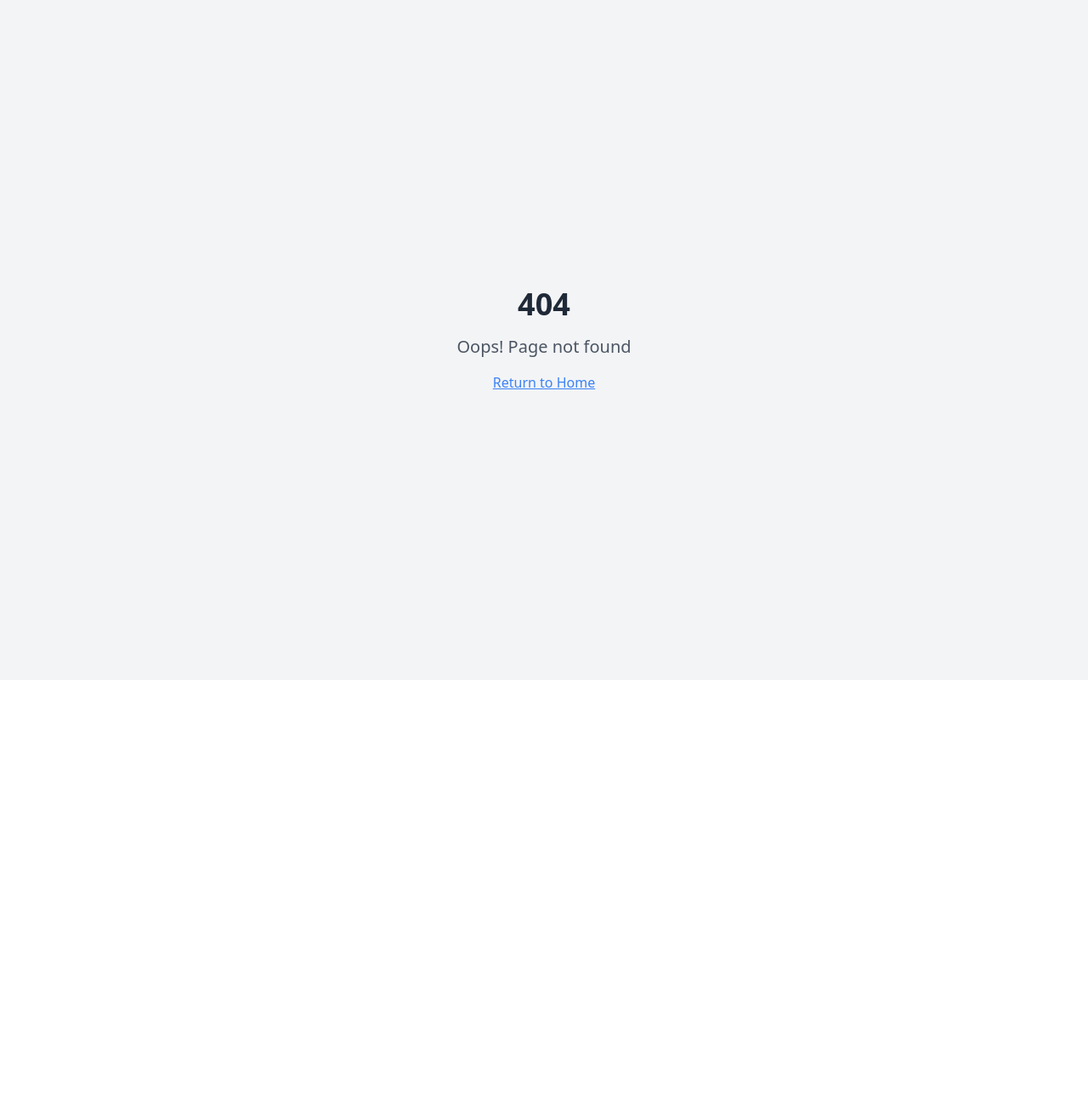
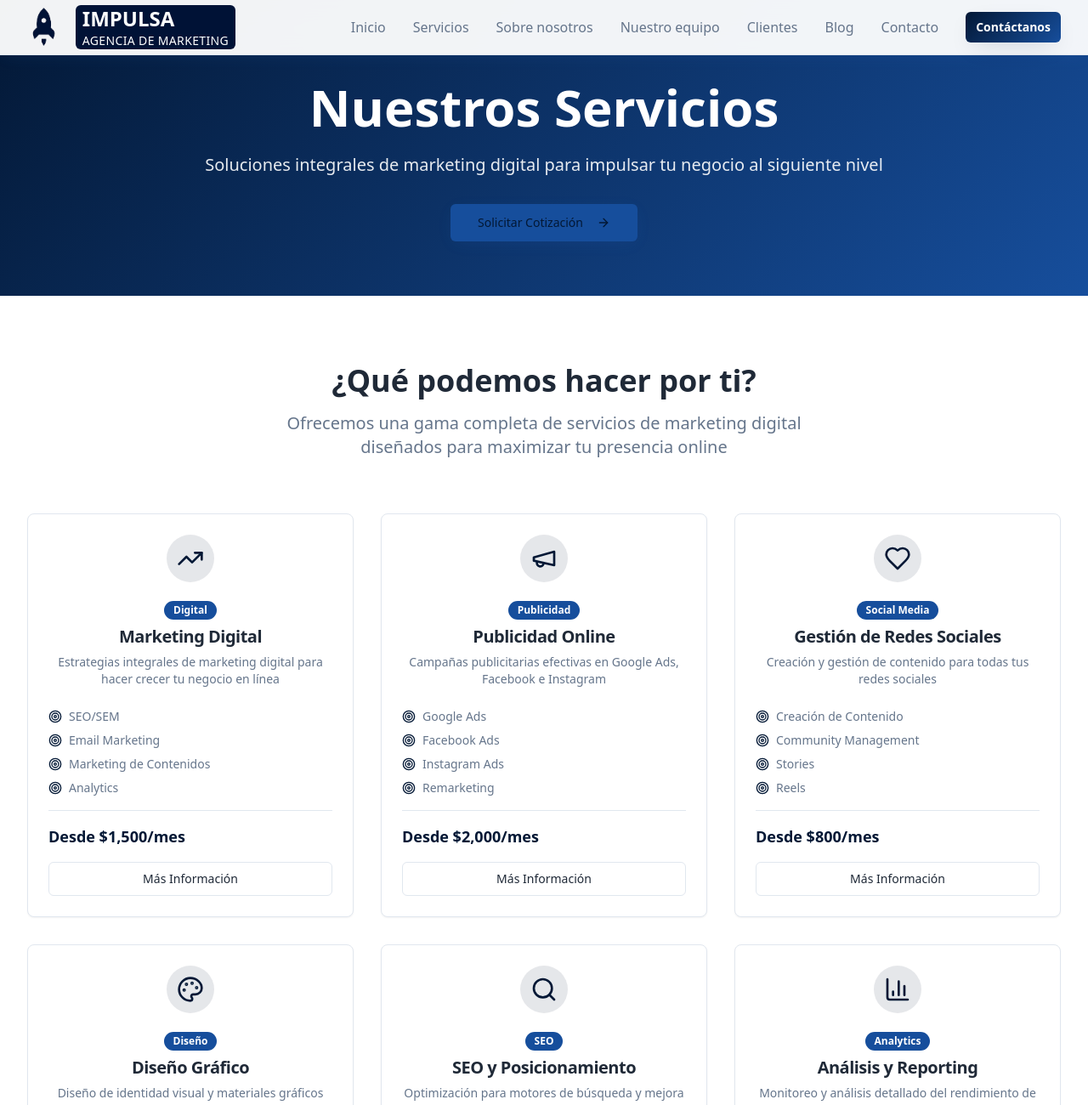
Before and after one commit to uzuma-dev/impulsa-digital, a React (Vite) app: page /servicios in a window 1280 px wide. Before the commit this address had no page. Shown: the top 1300 px of the page at 85% size. Before the commit the page ends 800 px from the top, so only its background shows below. Built offline with nearby package versions, Linux system fonts and the light colour scheme.

Commit message:
feat: Add Services Page
Create a new page to showcase services, including example services like marketing and advertising.

```diff
--- a/src/App.tsx
+++ b/src/App.tsx
@@ -4,6 +4,7 @@ import { TooltipProvider } from "@/components/ui/tooltip";
 import { QueryClient, QueryClientProvider } from "@tanstack/react-query";
 import { BrowserRouter, Routes, Route } from "react-router-dom";
 import Index from "./pages/Index";
+import Services from "./pages/Services";
 import NotFound from "./pages/NotFound";
 
 const queryClient = new QueryClient();
@@ -16,6 +17,7 @@ const App = () => (
       <BrowserRouter>
         <Routes>
           <Route path="/" element={<Index />} />
+          <Route path="/servicios" element={<Services />} />
           {/* ADD ALL CUSTOM ROUTES ABOVE THE CATCH-ALL "*" ROUTE */}
           <Route path="*" element={<NotFound />} />
         </Routes>
--- a/src/components/Navbar.tsx
+++ b/src/components/Navbar.tsx
@@ -1,18 +1,19 @@
 import { useState } from 'react';
 import { Button } from '@/components/ui/button';
 import { Menu, X, ChevronDown } from 'lucide-react';
+import { Link } from 'react-router-dom';
 
 const Navbar = () => {
   const [isMenuOpen, setIsMenuOpen] = useState(false);
 
   const menuItems = [
-    { name: 'Inicio', href: '#inicio' },
-    { name: 'Servicios', href: '#servicios' },
-    { name: 'Sobre nosotros', href: '#sobre' },
-    { name: 'Nuestro equipo', href: '#equipo' },
-    { name: 'Clientes', href: '#clientes' },
-    { name: 'Blog', href: '#blog' },
-    { name: 'Contacto', href: '#contacto' },
+    { name: 'Inicio', href: '/', isRoute: true },
+    { name: 'Servicios', href: '/servicios', isRoute: true },
+    { name: 'Sobre nosotros', href: '#sobre', isRoute: false },
+    { name: 'Nuestro equipo', href: '#equipo', isRoute: false },
+    { name: 'Clientes', href: '#clientes', isRoute: false },
+    { name: 'Blog', href: '#blog', isRoute: false },
+    { name: 'Contacto', href: '#contacto', isRoute: false },
   ];
 
   return (
@@ -34,6 +35,16 @@ const Navbar = () => {
           {/* Desktop Menu */}
           <div className="hidden lg:flex items-center space-x-8">
             {menuItems.map((item) => (
+              item.isRoute ? (
+                <Link
+                  key={item.name}
+                  to={item.href}
+                  className="text-muted-foreground hover:text-primary transition-colors duration-300 relative group"
+                >
+                  {item.name}
+                  <span className="absolute -bottom-1 left-0 w-0 h-0.5 bg-primary transition-all duration-300 group-hover:w-full"></span>
+                </Link>
+              ) : (
                 <a
                   key={item.name}
                   href={item.href}
@@ -42,6 +53,7 @@ const Navbar = () => {
                   {item.name}
                   <span className="absolute -bottom-1 left-0 w-0 h-0.5 bg-primary transition-all duration-300 group-hover:w-full"></span>
                 </a>
+              )
             ))}
             <Button variant="hero" size="sm">
               Contáctanos
@@ -65,6 +77,16 @@ const Navbar = () => {
           <div className="lg:hidden border-t border-border bg-background/95 backdrop-blur-md">
             <div className="px-2 pt-2 pb-3 space-y-1">
               {menuItems.map((item) => (
+                item.isRoute ? (
+                  <Link
+                    key={item.name}
+                    to={item.href}
+                    className="block px-3 py-2 text-muted-foreground hover:text-primary transition-colors duration-300"
+                    onClick={() => setIsMenuOpen(false)}
+                  >
+                    {item.name}
+                  </Link>
+                ) : (
                   <a
                     key={item.name}
                     href={item.href}
@@ -73,6 +95,7 @@ const Navbar = () => {
                   >
                     {item.name}
                   </a>
+                )
               ))}
               <div className="px-3 py-2">
                 <Button variant="hero" size="sm" className="w-full">
--- /dev/null
+++ b/src/pages/Services.tsx
@@ -0,0 +1,205 @@
+import { Card, CardContent, CardDescription, CardHeader, CardTitle } from '@/components/ui/card';
+import { Button } from '@/components/ui/button';
+import { Badge } from '@/components/ui/badge';
+import {
+  Megaphone,
+  TrendingUp,
+  Target,
+  Users,
+  BarChart3,
+  Palette,
+  Search,
+  Heart,
+  ArrowRight
+} from 'lucide-react';
+import Navbar from '@/components/Navbar';
+import Footer from '@/components/Footer';
+
+const Services = () => {
+  const services = [
+    {
+      id: 1,
+      title: "Marketing Digital",
+      description: "Estrategias integrales de marketing digital para hacer crecer tu negocio en línea",
+      icon: <TrendingUp className="h-8 w-8" />,
+      features: ["SEO/SEM", "Email Marketing", "Marketing de Contenidos", "Analytics"],
+      price: "Desde $1,500/mes",
+      category: "Digital"
+    },
+    {
+      id: 2,
+      title: "Publicidad Online",
+      description: "Campañas publicitarias efectivas en Google Ads, Facebook e Instagram",
+      icon: <Megaphone className="h-8 w-8" />,
+      features: ["Google Ads", "Facebook Ads", "Instagram Ads", "Remarketing"],
+      price: "Desde $2,000/mes",
+      category: "Publicidad"
+    },
+    {
+      id: 3,
+      title: "Gestión de Redes Sociales",
+      description: "Creación y gestión de contenido para todas tus redes sociales",
+      icon: <Heart className="h-8 w-8" />,
+      features: ["Creación de Contenido", "Community Management", "Stories", "Reels"],
+      price: "Desde $800/mes",
+      category: "Social Media"
+    },
+    {
+      id: 4,
+      title: "Diseño Gráfico",
+      description: "Diseño de identidad visual y materiales gráficos para tu marca",
+      icon: <Palette className="h-8 w-8" />,
+      features: ["Logo Design", "Branding", "Material Impreso", "Web Design"],
+      price: "Desde $500/proyecto",
+      category: "Diseño"
+    },
+    {
+      id: 5,
+      title: "SEO y Posicionamiento",
+      description: "Optimización para motores de búsqueda y mejora del ranking web",
+      icon: <Search className="h-8 w-8" />,
+      features: ["Auditoría SEO", "Optimización On-Page", "Link Building", "SEO Local"],
+      price: "Desde $1,200/mes",
+      category: "SEO"
+    },
+    {
+      id: 6,
+      title: "Análisis y Reporting",
+      description: "Monitoreo y análisis detallado del rendimiento de tus campañas",
+      icon: <BarChart3 className="h-8 w-8" />,
+      features: ["Google Analytics", "Reportes Personalizados", "KPIs", "ROI Tracking"],
+      price: "Desde $400/mes",
+      category: "Analytics"
+    }
+  ];
+
+  const scrollToContact = () => {
+    const contactElement = document.getElementById('contacto');
+    if (contactElement) {
+      contactElement.scrollIntoView({ behavior: 'smooth' });
+    }
+  };
+
+  return (
+    <div className="min-h-screen">
+      <Navbar />
+
+      {/* Hero Section */}
+      <section className="pt-24 pb-16 bg-gradient-primary">
+        <div className="container mx-auto px-4 lg:px-8">
+          <div className="text-center max-w-4xl mx-auto">
+            <h1 className="text-4xl md:text-6xl font-bold text-white mb-6">
+              Nuestros Servicios
+            </h1>
+            <p className="text-xl text-white/90 mb-8">
+              Soluciones integrales de marketing digital para impulsar tu negocio al siguiente nivel
+            </p>
+            <Button
+              variant="secondary"
+              size="lg"
+              className="text-primary hover:text-primary"
+              onClick={scrollToContact}
+            >
+              Solicitar Cotización
+              <ArrowRight className="ml-2 h-5 w-5" />
+            </Button>
+          </div>
+        </div>
+      </section>
+
+      {/* Services Grid */}
+      <section className="py-20 bg-background">
+        <div className="container mx-auto px-4 lg:px-8">
+          <div className="text-center mb-16">
+            <h2 className="text-3xl md:text-4xl font-bold text-foreground mb-4">
+              ¿Qué podemos hacer por ti?
+            </h2>
+            <p className="text-xl text-muted-foreground max-w-2xl mx-auto">
+              Ofrecemos una gama completa de servicios de marketing digital diseñados para maximizar tu presencia online
+            </p>
+          </div>
+
+          <div className="grid grid-cols-1 md:grid-cols-2 lg:grid-cols-3 gap-8">
+            {services.map((service) => (
+              <Card key={service.id} className="group hover:shadow-elegant transition-all duration-300 border-border hover:border-primary/20">
+                <CardHeader className="text-center">
+                  <div className="flex justify-center mb-4">
+                    <div className="p-3 rounded-full bg-primary/10 text-primary group-hover:bg-primary group-hover:text-white transition-all duration-300">
+                      {service.icon}
+                    </div>
+                  </div>
+                  <Badge variant="secondary" className="w-fit mx-auto mb-2">
+                    {service.category}
+                  </Badge>
+                  <CardTitle className="text-xl font-bold text-foreground">
+                    {service.title}
+                  </CardTitle>
+                  <CardDescription className="text-muted-foreground">
+                    {service.description}
+                  </CardDescription>
+                </CardHeader>
+                <CardContent className="space-y-4">
+                  <div className="space-y-2">
+                    {service.features.map((feature, index) => (
+                      <div key={index} className="flex items-center text-sm text-muted-foreground">
+                        <Target className="h-4 w-4 text-primary mr-2 flex-shrink-0" />
+                        {feature}
+                      </div>
+                    ))}
+                  </div>
+                  <div className="pt-4 border-t border-border">
+                    <p className="text-lg font-semibold text-primary mb-4">
+                      {service.price}
+                    </p>
+                    <Button
+                      variant="outline"
+                      className="w-full group-hover:bg-primary group-hover:text-white group-hover:border-primary transition-all duration-300"
+                      onClick={scrollToContact}
+                    >
+                      Más Información
+                    </Button>
+                  </div>
+                </CardContent>
+              </Card>
+            ))}
+          </div>
+        </div>
+      </section>
+
+      {/* CTA Section */}
+      <section className="py-20 bg-gradient-subtle">
+        <div className="container mx-auto px-4 lg:px-8">
+          <div className="text-center max-w-3xl mx-auto">
+            <Users className="h-16 w-16 text-primary mx-auto mb-6" />
+            <h2 className="text-3xl md:text-4xl font-bold text-foreground mb-6">
+              ¿Listo para impulsar tu negocio?
+            </h2>
+            <p className="text-xl text-muted-foreground mb-8">
+              Nuestro equipo de expertos está preparado para crear una estrategia personalizada que se adapte a tus objetivos y presupuesto.
+            </p>
+            <div className="flex flex-col sm:flex-row gap-4 justify-center">
+              <Button
+                variant="default"
+                size="lg"
+                onClick={scrollToContact}
+              >
+                Solicitar Consulta Gratuita
+              </Button>
+              <Button
+                variant="outline"
+                size="lg"
+                onClick={scrollToContact}
+              >
+                Ver Portafolio
+              </Button>
+            </div>
+          </div>
+        </div>
+      </section>
+
+      <Footer />
+    </div>
+  );
+};
+
+export default Services;
```
Lines whose indentation alone changed are shown as unchanged.
